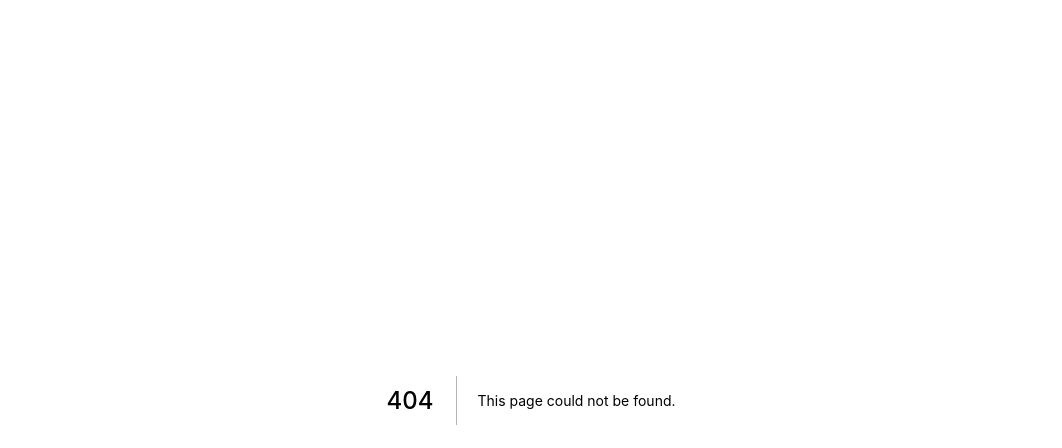
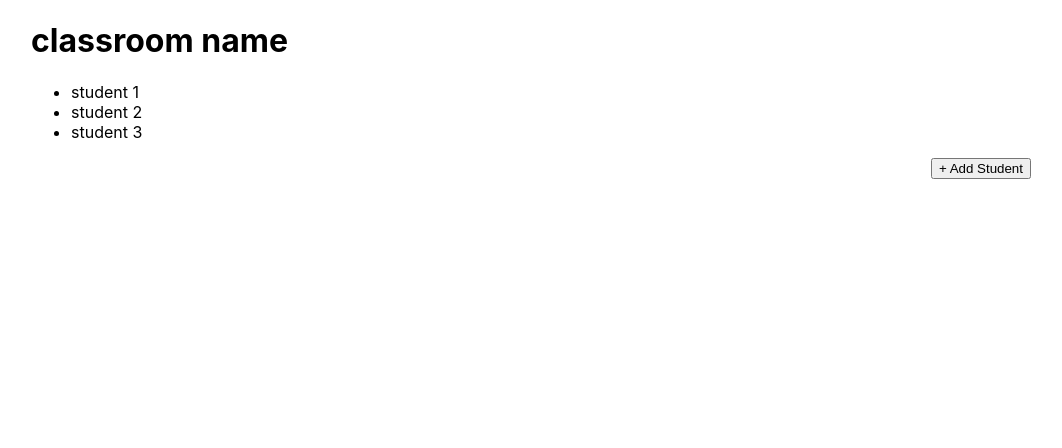
Before and after one commit to asiqurrahman/mastery-coding-take-home, a Next.js app: page /1 in a window 1280 px wide. Before the commit this address had no page. Shown: the top 448 px of the page, without its empty margins (109-1171 px from the left). Built offline with nearby package versions, Linux system fonts and the light colour scheme.

Commit message:
Add basic classroom details page

```diff
--- /dev/null
+++ b/components/Classrooms/Details/Classroom.js
@@ -0,0 +1,45 @@
+import { useState, useEffect } from "react";
+import { AddStudentForm } from "./Forms/AddStudentForm";
+
+const Classroom = ({ classroom }) => {
+  const [addStudent, setAddStudent] = useState(false);
+  const [students, setStudents] = useState([]);
+
+  useEffect(() => {
+    setStudents(classroom?.students);
+  }, [classroom]);
+
+  const handleAddStudent = (e) => {
+    e.preventDefault();
+    setAddStudent(true);
+  };
+
+  const onSubmit = (values) => {
+    const student = {
+      ...values,
+      id: Math.random(),
+      name: `${values.firstname} ${values.lastname}`,
+    };
+    setStudents((students) => [...students, student]);
+    setAddStudent(false);
+  };
+
+  return (
+    <div className="classroom__container">
+      <h1>{classroom?.name}</h1>
+      <ul>
+        {students?.map((student) => (
+          <li key={student?.id}>{student?.name}</li>
+        ))}
+      </ul>
+      {!addStudent && (
+        <div className="flex-end">
+          <button onClick={handleAddStudent}>+ Add Student</button>
+        </div>
+      )}
+      {addStudent && <AddStudentForm onSubmit={onSubmit} />}
+    </div>
+  );
+};
+
+export default Classroom;
--- /dev/null
+++ b/components/Classrooms/Details/Forms/AddStudentForm.js
@@ -0,0 +1,48 @@
+import { useState } from "react";
+
+export const AddStudentForm = ({ onSubmit }) => {
+  const [values, setValues] = useState({
+    username: "",
+    firstname: "",
+    lastname: "",
+  });
+
+  const handleChange = (e) => {
+    setValues({ ...values, [e.target.name]: e.target.value });
+  };
+
+  const handleSubmit = (e) => {
+    e.preventDefault();
+    onSubmit(values);
+  };
+
+  return (
+    <form className="auth-form" onSubmit={handleSubmit}>
+      <h1>Add Student</h1>
+      <input
+        type="text"
+        name="username"
+        value={values?.username}
+        onChange={handleChange}
+        placeholder="username"
+      />
+      <input
+        type="firstname"
+        name="firstname"
+        value={values?.firstname}
+        onChange={handleChange}
+        placeholder="First Name"
+      />
+      <input
+        type="lastname"
+        name="lastname"
+        value={values?.lastname}
+        onChange={handleChange}
+        placeholder="Last Name"
+      />
+      <button className="form-button" type="submit">
+        Add Student to Classroom
+      </button>
+    </form>
+  );
+};
--- /dev/null
+++ b/pages/[classroomId].js
@@ -0,0 +1,39 @@
+import { getToken } from "next-auth/jwt";
+
+import Classroom from "components/Classrooms/Details/Classroom";
+
+const ClassroomPage = ({ classroom }) => {
+  return <Classroom classroom={classroom} />;
+};
+
+export async function getServerSideProps(context) {
+  //   const token = await getToken({ req: context.req });
+
+  //   if (token) {
+  //     return {
+  //       redirect: {
+  //         destination: "/",
+  //         permanent: false,
+  //       },
+  //     };
+  //   }
+
+  const { query } = context;
+  const { classroomId } = query;
+
+  const classroom = {
+    id: classroomId,
+    name: "classroom name",
+    students: [
+      { id: "s1", name: "student 1", username: "student1" },
+      { id: "s2", name: "student 2", username: "student2" },
+      { id: "s3", name: "student 3", username: "student3" },
+    ],
+  };
+
+  return {
+    props: { classroom },
+  };
+}
+
+export default ClassroomPage;
--- a/styles/globals.css
+++ b/styles/globals.css
@@ -34,3 +34,24 @@ a {
   display: grid;
   gap: 1rem;
 }
+
+.classrooms__container {
+  display: grid;
+  gap: .5rem;
+}
+
+.classroom-link {
+  padding: 1rem;
+  background-color: #dedede;
+  border-radius: 4px;
+}
+
+.flex-end {
+  display: flex;
+  justify-content: flex-end;
+}
+
+.classroom__container {
+  max-width: 1000px;
+  margin: 0 auto;
+}
```
Also changed, not shown: components/Classrooms/Classrooms.js (added, +15 -0 lines), pages/index.js (+23 -16 lines).
